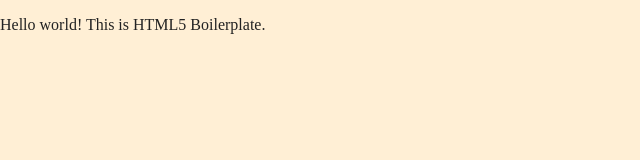
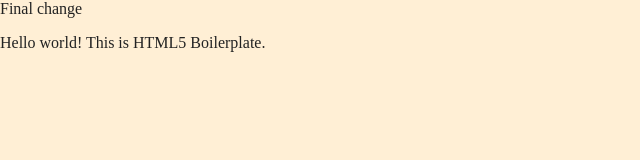
Before and after one commit to kaleytsangbcit/Project1, a website built with Parcel: page index.html in a window 1280 px wide. Shown: the whole page, without its empty margins (0-640 px from the left). Built offline with nearby package versions, Linux system fonts and the light colour scheme.

Commit message:
Final change

```diff
--- a/index.html
+++ b/index.html
@@ -23,7 +23,7 @@
 </head>
 
 <body>
-
+  Final change
   <!-- Add your site or application content here -->
   <p>Hello world! This is HTML5 Boilerplate.</p>
   <script src="js/vendor/modernizr-3.11.2.min.js"></script>
```
